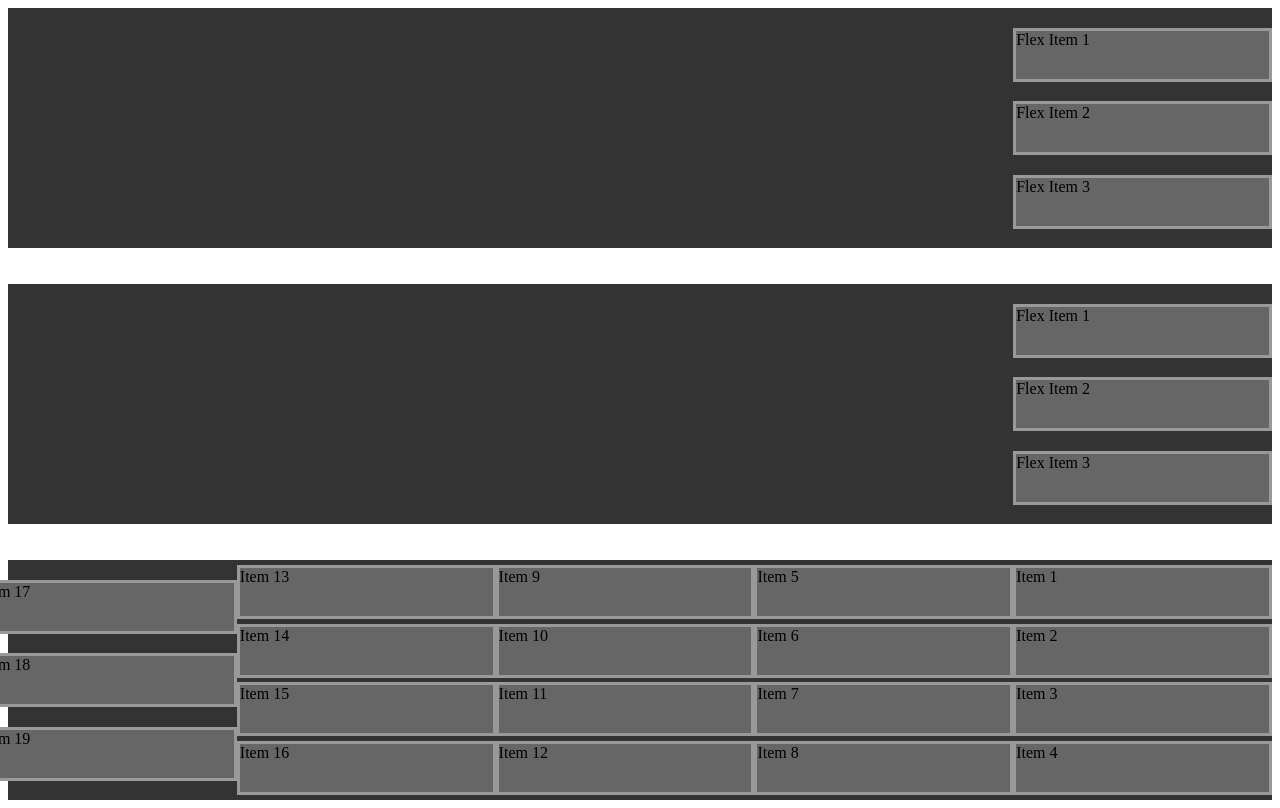
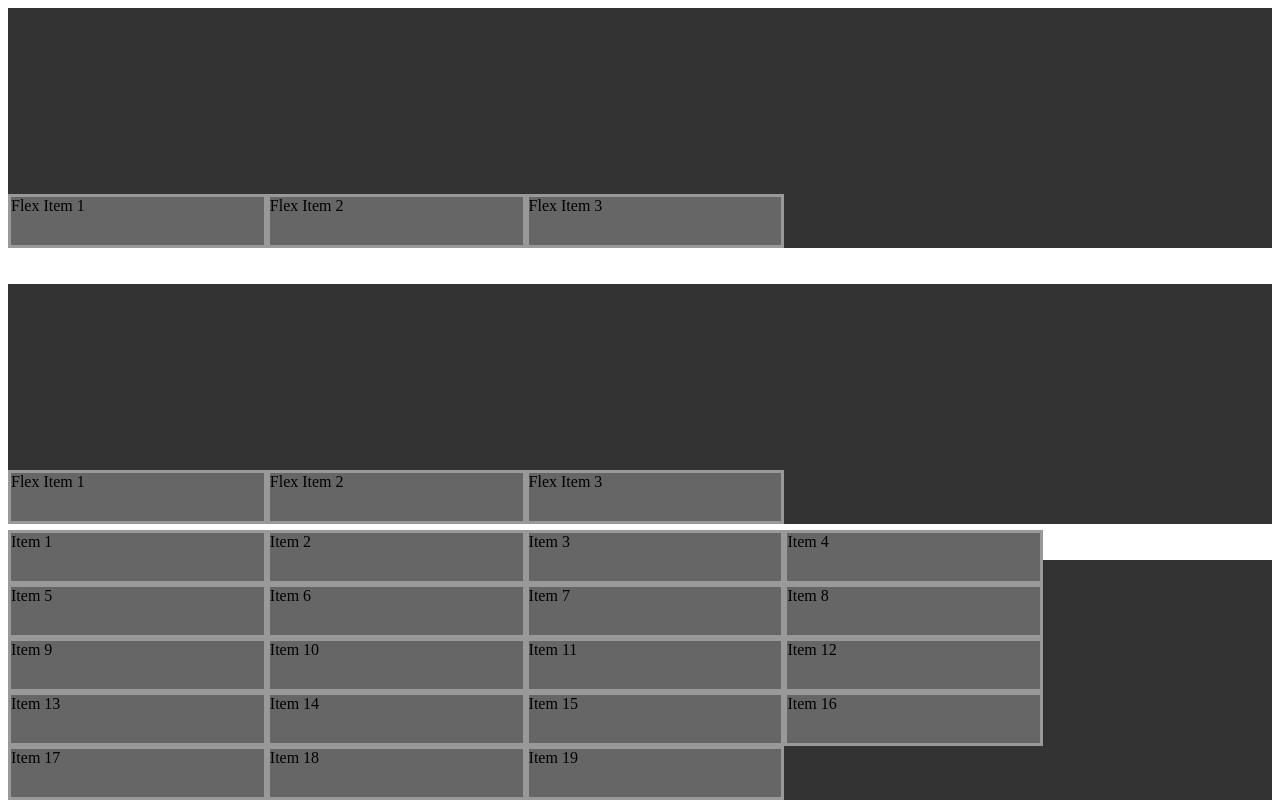
Before and after one commit to CxrlosMX/introduction-to-CSS, a plain HTML site: page 18.-FlexBox-1/index.html in a window 1280 px wide. Drawn offline with Linux system fonts and the light colour scheme.

Commit message:
align-content

```diff
--- a/18.-FlexBox-1/css/styles-dist.css
+++ b/18.-FlexBox-1/css/styles-dist.css
@@ -1 +1 @@
-body{box-sizing:border-box}.container{height:30vh;background-color:#333;display:flex;flex-direction:row;flex-wrap:wrap;flex-flow:column wrap-reverse;justify-content:space-evenly}.item{border:medium solid #999;background-color:#666;width:20%;height:20%}
+body{box-sizing:border-box}.container{height:30vh;background-color:#333;display:flex;flex-direction:row;flex-wrap:wrap;flex-flow:column wrap-reverse;justify-content:space-evenly;flex-flow:row wrap;justify-content:flex-start;align-items:center;align-content:flex-end}.item{border:medium solid #999;background-color:#666;width:20%;height:20%}
--- a/18.-FlexBox-1/css/styles.css
+++ b/18.-FlexBox-1/css/styles.css
@@ -48,6 +48,24 @@ body {
     */
     /* Define la alinación de los elementos hijos */
     justify-content: space-evenly;
+  /* //------------------------------------- */
+    /*
+    Align-items:
+    Valor por defecto: stretch
+    -flex-start
+    -flex-end
+    -center
+    -baseline
+    */
+    flex-flow: row wrap;
+    justify-content: flex-start;
+    align-items: center;
+
+    /* align-content ajusta las líneas dentro de un contenedor flex cuando hay espacio extra en el eje transversal. Esta propiedad no funciona cuando los hijos estan en una sola linea
+    Cuando flex:wrap:nowrap NO FUNCIONA*/
+    align-content: flex-end;
+
+
 }
 .item {
     border: medium solid #999;
```
